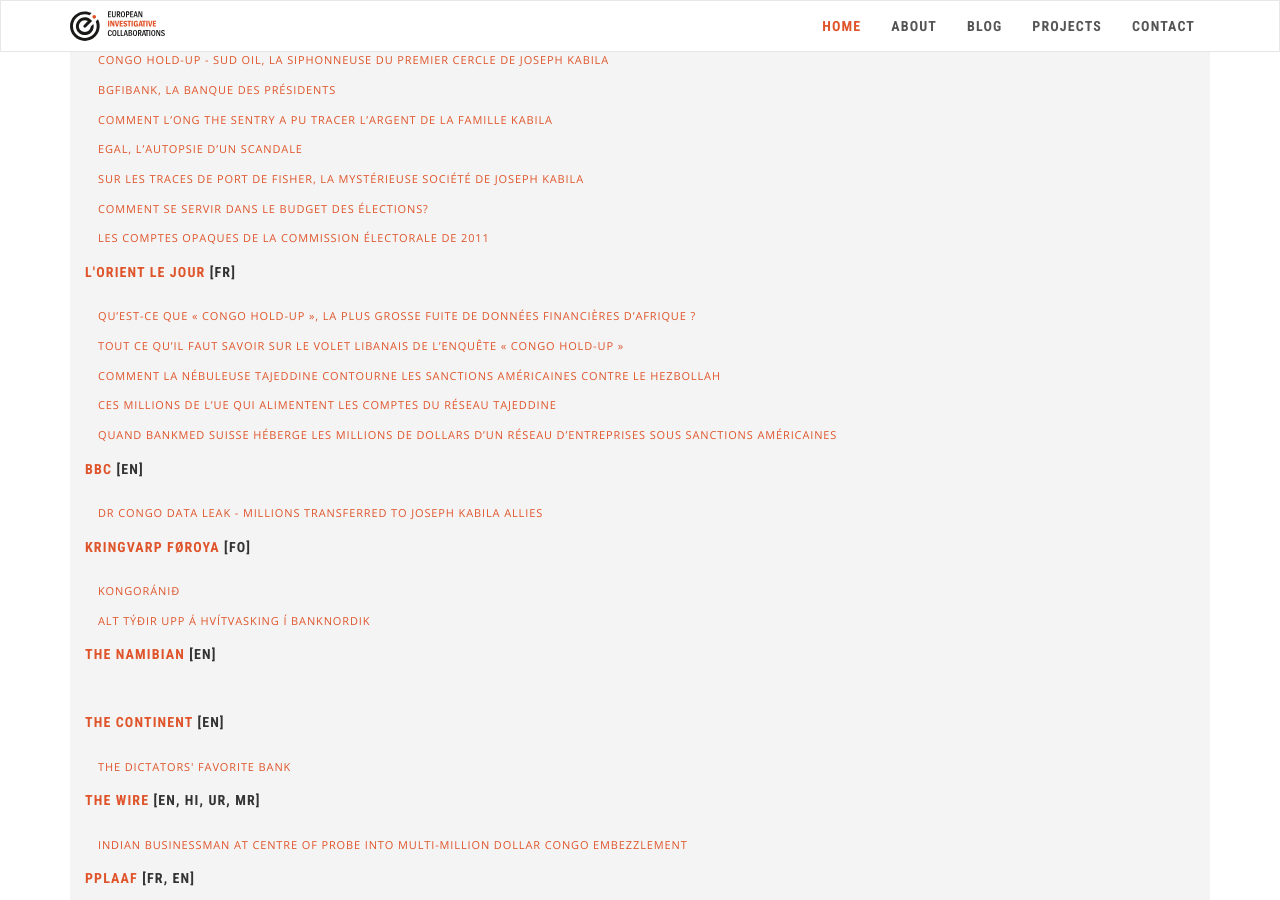
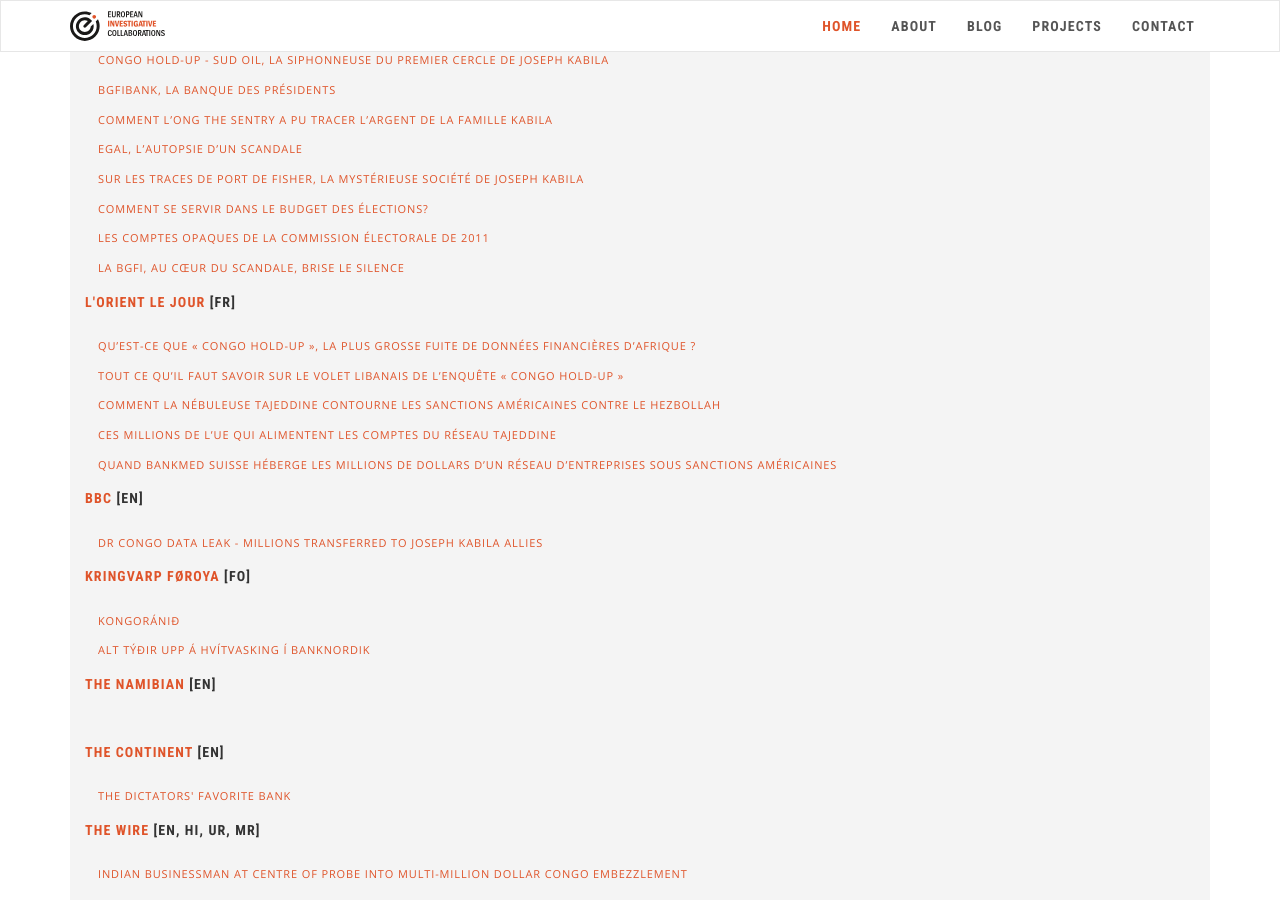
Before and after one commit to eic-network/eic-incubator.github.io, a Jekyll site: the page built from _projects/congo-holdup.md, in a window 1280 px wide and 900 px high, scrolled down 3084 px. Built offline with Jekyll 4.4.1, drawn with Linux system fonts in a browser that asks for light colours; nearby versions of some CDN libraries.

Commit message:
Update congo-holdup.md

```diff
--- a/_projects/congo-holdup.md
+++ b/_projects/congo-holdup.md
@@ -163,6 +163,8 @@ publications:
     url: https://www.rfi.fr/fr/afrique/20211123-congo-hold-up-comment-se-servir-dans-le-budget-des-%C3%A9lections
   - name: Les comptes opaques de la Commission électorale de 2011
     url: https://www.rfi.fr/fr/afrique/20211125-congo-hold-up-les-comptes-opaques-de-la-commission-électorale-de-2011
+  - name: La BGFI, au cœur du scandale, brise le silence
+    url: https://www.rfi.fr/fr/afrique/20211125-congo-hold-up-la-bgfi-au-cœur-du-scandale-brise-le-silence
   name: Radio France Internationale
   url: https://www.rfi.fr/
 - lang: "[FR]"
```
